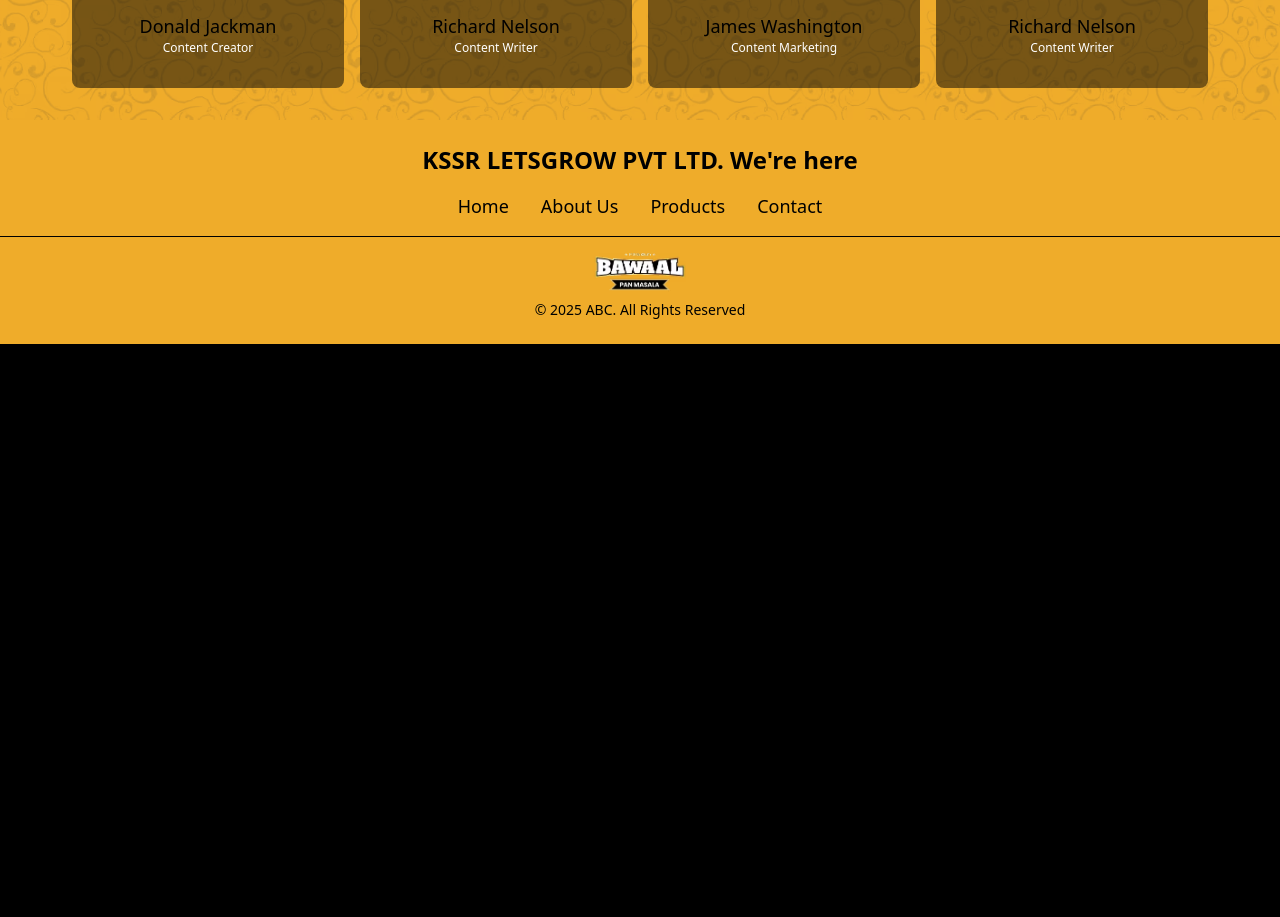
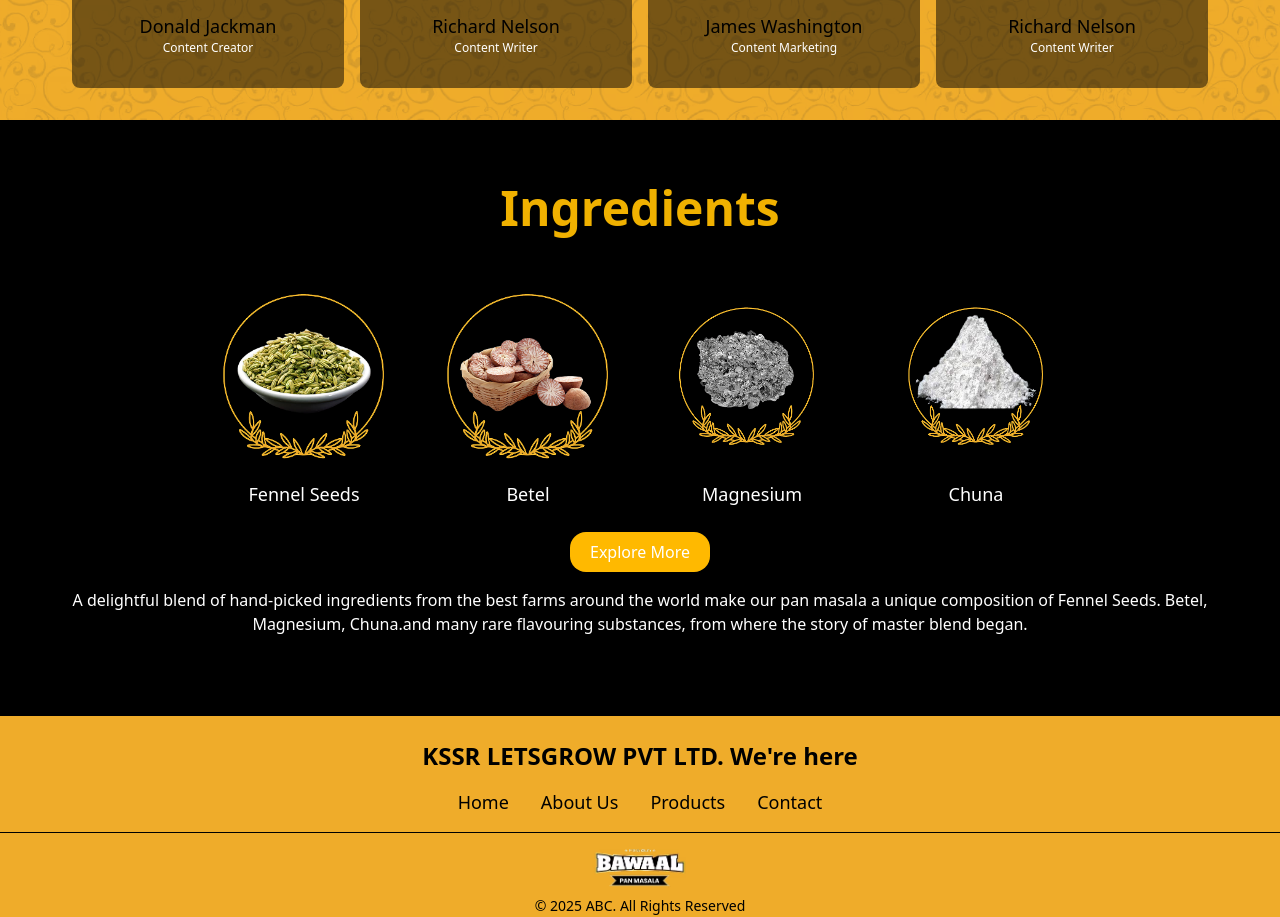
Before and after one commit to SahilRawat8587/Bawaal-Pan-Masala, a React (Vite) app: page / in a window 1280 px wide. Shown: the part 1620-2537 px from the top of the page. Before the commit the page ends 1964 px from the top, so only its background shows below. Built offline with nearby package versions, Linux system fonts and the light colour scheme.

Commit message:
Add Ingredient component to display a list of ingredients with images and descriptions

```diff
--- a/src/Pages/Home/Home.jsx
+++ b/src/Pages/Home/Home.jsx
@@ -3,6 +3,7 @@ import HeroBanner from './components/HeroBanner'
 import About from './components/About'
 import Feature from './components/Feature'
 import Testimonial from './components/Testimonial'
+import Ingredient from './components/Ingredient'
 
 const Home = () => {
   return (
@@ -11,6 +12,7 @@ const Home = () => {
         <About />
         <Feature />
         <Testimonial />
+        <Ingredient />
 
     </div>
   )
--- /dev/null
+++ b/src/Pages/Home/components/Ingredient.jsx
@@ -0,0 +1,28 @@
+import React from 'react'
+import { ingredientdemo } from '../../../assets/assets'
+
+const Ingredient = () => {
+  return (
+    <section className=" py-16 px-4 flex flex-col justify-center items-center text-white">
+          <h2 className="text-center text-4xl md:text-5xl font-semibold text-yellow-500 mb-12">Ingredients</h2>
+
+          <div className="grid grid-cols-2 sm:grid-cols-2 lg:grid-cols-4 gap-8 max-w-6xl mx-auto">
+            {ingredientdemo.map((item, index) => (
+              <div key={index} className="flex flex-col items-center text-center">
+                <div className="relative w-32 h-32 md:w-48 md:h-48 overflow-hidden">
+                  <img src={item.image} alt={item.name} className="w-full h-full object-contain" />
+                </div>
+
+                <p className="mt-2 text-lg font-medium">{item.name}</p>
+              </div>
+            ))}
+          </div>
+
+          <button className='text-center py-2 px-5 mt-6 bg-amber-400 rounded-2xl'>Explore More</button>
+          <p className='text-center px-10 py-4'>A delightful blend of hand-picked ingredients from the best farms around the world make our pan masala a unique composition of Fennel Seeds. Betel, Magnesium, Chuna.and many rare flavouring substances, from where the story of master blend began.
+          </p>
+        </section>
+  )
+}
+
+export default Ingredient
--- a/src/assets/assets.js
+++ b/src/assets/assets.js
@@ -38,3 +38,10 @@ export const ingredients = [
     { name: 'Katha', image: katha},
     { name: 'Elaichi', image: elaichi },
   ];
+
+export const ingredientdemo = [
+    { name: 'Fennel Seeds', image: fennel },
+    { name: 'Betel', image: betel },
+    { name: 'Magnesium', image: magnesium },
+    { name: 'Chuna', image: chuna },
+];
```
